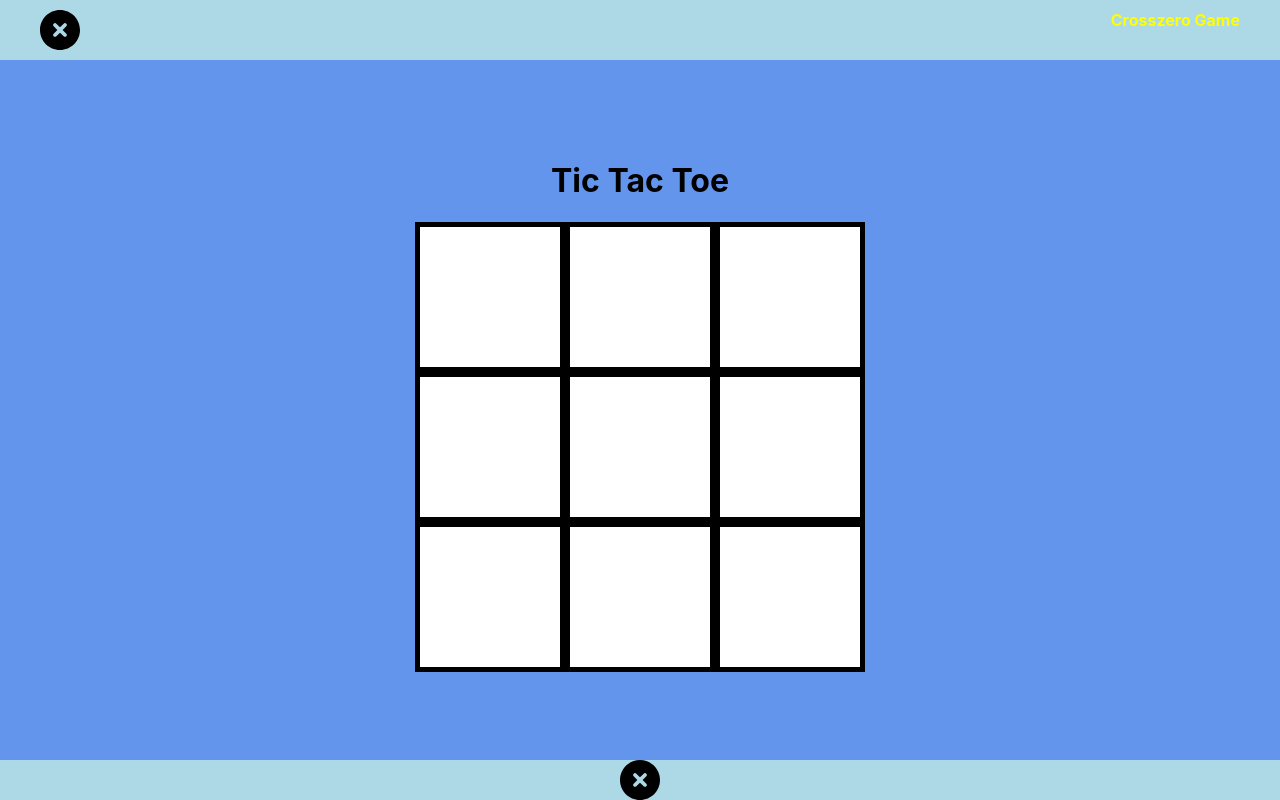
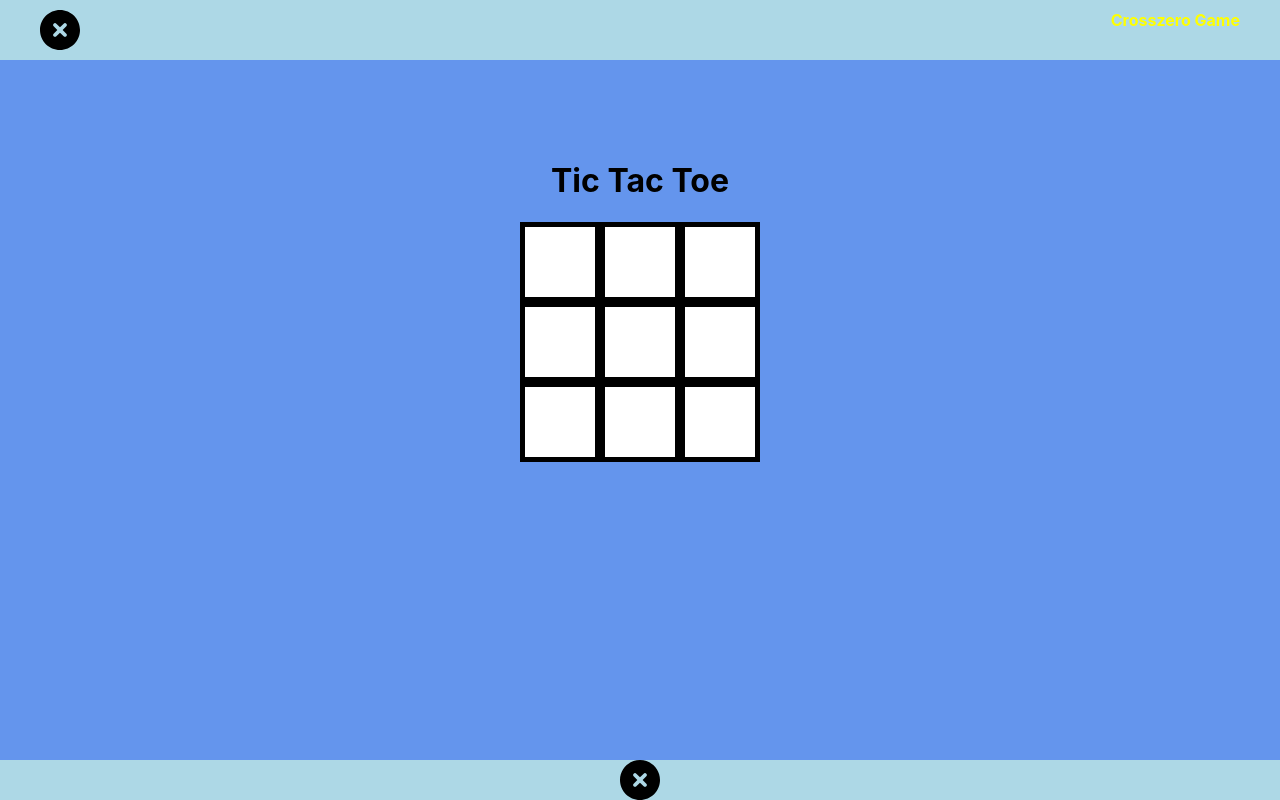
Before and after one commit to ratiry/crosszeroGame, a React (Create React App) app: page /Game in a window 1280 px wide. Built offline with nearby package versions, Linux system fonts and the light colour scheme.

Commit message:
edited styles of FildGame

```diff
--- a/src/components/Content/Game/FieldGame/FieldGame.module.scss
+++ b/src/components/Content/Game/FieldGame/FieldGame.module.scss
@@ -1,8 +1,8 @@
 .GameField{
   display:grid;
-  grid-template-columns: repeat(3,150px);
+  grid-template-columns: repeat(3,10vh);
   height:100%;
-  grid-template-rows:repeat(3,150px);
+  grid-template-rows:repeat(3,10vh);
   .Space{
     background:white;
     border:5px solid black;
```
